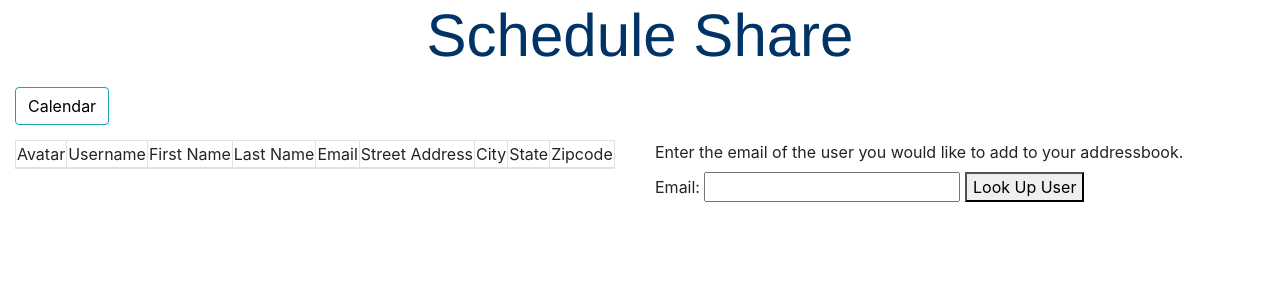
After one commit to jalnor/schedule_share, a Django app: page /address_book/ in a window 1280 px wide. The commit adds this page. Shown: the top 300 px of the page. Run offline with Django 4.2, Linux system fonts and the light colour scheme; some libraries are stand-ins or nearby versions.

Commit message:
Added address book Created an address book where user can add people to use for event participation

```diff
--- a/schedule_calendar/forms.py
+++ b/schedule_calendar/forms.py
@@ -1,7 +1,8 @@
 from django.contrib.auth.forms import UserCreationForm
 from django.contrib.auth.models import User
-from django.forms import ModelForm, DateInput
-from schedule_calendar.models import Event, Profile, Participant, Address
+from django.core.validators import EmailValidator
+from django.forms import ModelForm, DateInput, forms, EmailField
+from schedule_calendar.models import Event, Profile, Participant, Address, AddressBook
 
 
 class UserForm(UserCreationForm):
@@ -43,3 +44,7 @@ class InviteParticipantForm(ModelForm):
     class Meta:
         model = Participant
         fields = ('participant', 'event')
+
+
+class AddToAddressBook(forms.Form):
+    email = EmailField(required=True)
--- a/schedule_calendar/models.py
+++ b/schedule_calendar/models.py
@@ -15,6 +15,12 @@ class Profile(models.Model):
     user = models.OneToOneField(User, on_delete=models.CASCADE, blank=True)
     address = models.ForeignKey(Address, on_delete=models.CASCADE, blank=True, null=True)
     avatar_url = models.URLField(blank=True)
+
+
+# TODO Need to fix, may need profile id to link to profile instead of addressbook to profile
+class AddressBook(models.Model):
+    profile = models.ForeignKey(Profile, on_delete=models.CASCADE, blank=True, null=True)
+    contacts = models.ForeignKey(User, on_delete=models.CASCADE, blank=True)
 
 
 class Event(models.Model):
--- a/schedule_calendar/static/css/styles.css
+++ b/schedule_calendar/static/css/styles.css
@@ -95,3 +95,17 @@ a {
 .alert-error {
   background-color: red;
 }
+
+#left-side {
+  clear: both;
+  float: left;
+  width: 50%;
+  height: available;
+}
+
+#right-side {
+  /*clear: right;*/
+  float: right;
+  width: 50%;
+  height: available;
+}
--- /dev/null
+++ b/schedule_calendar/templates/calendar/address_book.html
@@ -0,0 +1,57 @@
+{% extends 'calendar/base.html' %}
+
+{%  block title %}
+    <h2>Address Book</h2>
+{% endblock %}
+
+{% block content %}
+    <div class="clearfix">
+      <a class="btn btn-info left" href="{% url 'schedule_calendar:calendar' %}"> Calendar </a>
+    </div>
+    {% include 'calendar/messages.html' %}
+    <div class="container-fluid col-lg-12">
+        <div class="row">
+            <div class="container-fluid col-lg-6" id="left-side">
+                <table class="table-bordered">
+                    <thead>
+                        <tr>
+                            <td>Avatar</td>
+                            <td>Username</td>
+                            <td>First Name</td>
+                            <td>Last Name</td>
+                            <td>Email</td>
+                            <td>Street Address</td>
+                            <td>City</td>
+                            <td>State</td>
+                            <td>Zipcode</td>
+                        </tr>
+                    </thead>
+                    <tbody>
+                        {% for contact in contacts %}
+                            <tr>
+                                <td>{{ contact.avatar_url }}</td>
+                                <td>{{ contact.username }}</td>
+                                <td>{{ contact.first_name }}</td>
+                                <td>{{ contact.last_name }}</td>
+                                <td>{{ contact.email }}</td>
+                                <td>{{ contact.address.street_address }}</td>
+                                <td>{{ contact.address.city }}</td>
+                                <td>{{ contact.address.state }}</td>
+                                <td>{{ contact.address.zipcode }}</td>
+                            </tr>
+                        {% endfor %}
+                    </tbody>
+
+                </table>
+            </div>
+            <div class="container-fluid col-lg-6 id=right-side">
+                <form action="{% url 'schedule_calendar:address_book' %}" method="post">
+                    {% csrf_token %}
+                    <label for="email">Enter the email of the user you would like to add to your addressbook.</label><br>
+                    {{ form }}
+                    <button type="submit">Look Up User</button>
+                </form>
+            </div>
+        </div>
+    </div>
+{% endblock %}
--- a/schedule_calendar/templates/calendar/calendar.html
+++ b/schedule_calendar/templates/calendar/calendar.html
@@ -13,6 +13,7 @@
             <a class="dropdown-item" href="{% url 'schedule_calendar:invite' %}">Invite Participant</a>
             <a class="dropdown-item" href="{% url 'schedule_calendar:remove_participant' %}">Remove Participant</a>
             <a class="dropdown-item" href="{% url 'schedule_calendar:profile' %}?{{ profile }}">Update Profile</a>
+            <a class="dropdown-item" href="{% url 'schedule_calendar:address_book' %}">Address Book</a>
         </div>
 
     </div>
--- a/schedule_calendar/templates/calendar/invitation.html
+++ b/schedule_calendar/templates/calendar/invitation.html
@@ -17,6 +17,9 @@
         <tr><td colspan="2">Description:</td><td colspan="2">{{ description }}</td></tr>
         <tr><td colspan="2">Start Time:</td><td colspan="2">{{ start_time }}</td></tr>
         <tr><td colspan="2">End Time:</td><td colspan="2">{{ end_time }}</td></tr>
+        <tr><td colspan="2">Address:</td></tr>
+        <a href=""><tr><td colspan="2">{{ street_address }}</td></tr>
+        <tr><td colspan="2">{{ city }}, {{ state }} {{ zipcode }}</td></tr></a>
         <tr>
             {% autoescape off %}
             <td colspan="2"><a href="http://{{ domain }}{% url 'schedule_calendar:invite_result' uidb64=uid token=token participant=participant_id result='accepted' %}">Accept</a></td>
--- a/schedule_calendar/templates/registration/verifying.html
+++ b/schedule_calendar/templates/registration/verifying.html
@@ -1,4 +1,4 @@
 {% extends 'calendar/base.html' %}
 {% block content %}
-    <title>Please confirm your email to complete signup!</title>
+    <h2>Please confirm your email to complete signup!</h2>
 {% endblock %}
--- a/schedule_calendar/urls.py
+++ b/schedule_calendar/urls.py
@@ -12,10 +12,15 @@ urlpatterns = [
     path('signup/<error>', views.signup, name='signup_retry'),
     path('profile/edit/', views.profile, name='profile'),
     path('logout/', views.index),
+
+    path('address_book/', views.address_book, name='address_book'),
+
     path('calendar/', views.CalendarView.as_view(), name='calendar'),
+
     path('event/new/', views.event, name='event_new'),
     path('calendar/event/edit/<event_id>/', views.event, name='event_edit'),
     path('event_delete/', views.event_delete, name='event_delete'),
+
     path('invite/', views.invite, name='invite'),
     path('invite_result/<uidb64>/<token>/<participant>/<result>', email_handling.invite_result, name='invite_result'),
     path('invite_response/', views.invite_response, name='invite_response'),
--- a/schedule_calendar/views.py
+++ b/schedule_calendar/views.py
@@ -19,7 +19,7 @@ from django.utils.safestring import mark_safe
 from dotenv import load_dotenv
 
 from .email_handling import EmailHandler
-from .forms import EventForm, UserForm, ProfileForm, InviteParticipantForm, AddressForm
+from .forms import EventForm, UserForm, ProfileForm, InviteParticipantForm, AddressForm, AddToAddressBook
 from .models import *
 from .utils import Calendar
 
@@ -171,11 +171,11 @@ def signup(request, error=None):
     if request.method == 'POST':
         if user_form.is_valid():
 
-            user = user_form.save(commit=False)
-
             address = address_form.save()
 
             user = user_form.save(commit=False)
+            if user == get_user(user.email):
+                return redirect('schedule_calendar:signup_retry', error=[user_form.errors])
             user.is_active = False
             user.save()
             print('Url safe id: ', urlsafe_base64_encode(force_bytes(user.pk)))
@@ -196,13 +196,11 @@ def signup(request, error=None):
             )
             sent = invite_email.send()
 
-            print('Sent: ', sent)
             if sent == 1001:
                 messages.error('An error has occurred, please try again!')
                 redirect('schedule_calendar:signup')
-                # messages.success(request, 'Your update is successful!')
-            # TODO create a template for this
-            return HttpResponse('Please verify your email...')
+
+            return redirect('schedule_calendar:verifying')
         else:
             return redirect('schedule_calendar:signup_retry', error=[user_form.errors])
     else:
@@ -261,5 +259,25 @@ def get_user(email):
         return None
 
 
+def address_book(request):
+    form = AddToAddressBook()
+    if request.method == 'POST':
+
+        profile = Profile.objects.get(pk=request.user.id)
+        user = get_user(request.POST['email'])
+        if request.user.id == user.id:
+            return redirect('schedule_calendar:calendar')
+
+        addressbook = AddressBook()
+        addressbook.profile = profile
+        addressbook.contacts = user
+        addressbook.save()
+
+        return redirect('schedule_calendar:address_book')
+    return render(request, 'calendar/address_book.html', {
+        'form': form
+    })
+
+
 def index(request):
     return redirect('accounts/login')
```
Also changed, not shown: schedule_calendar/migrations/0005_addressbook_profile_address_book.py (added).
